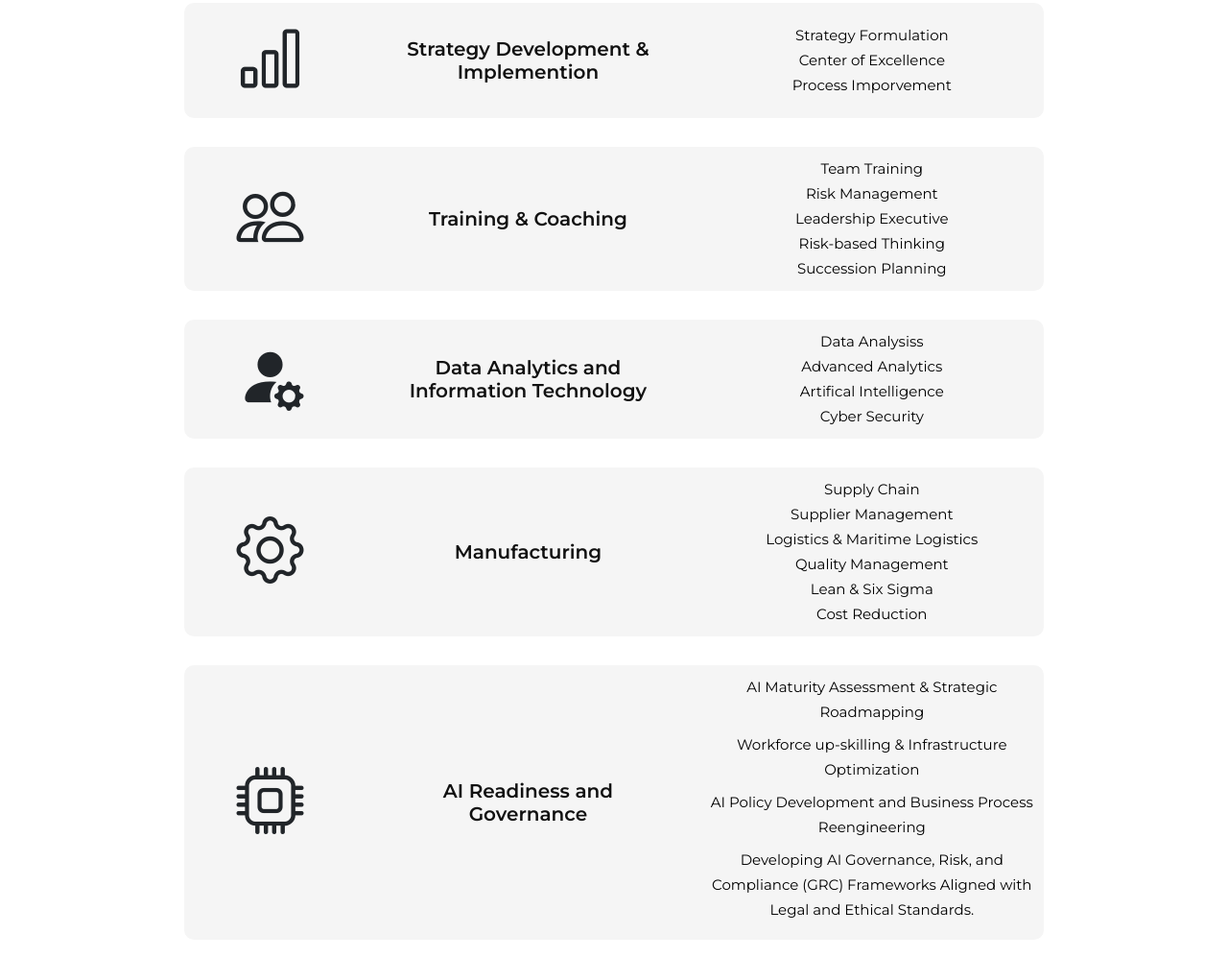
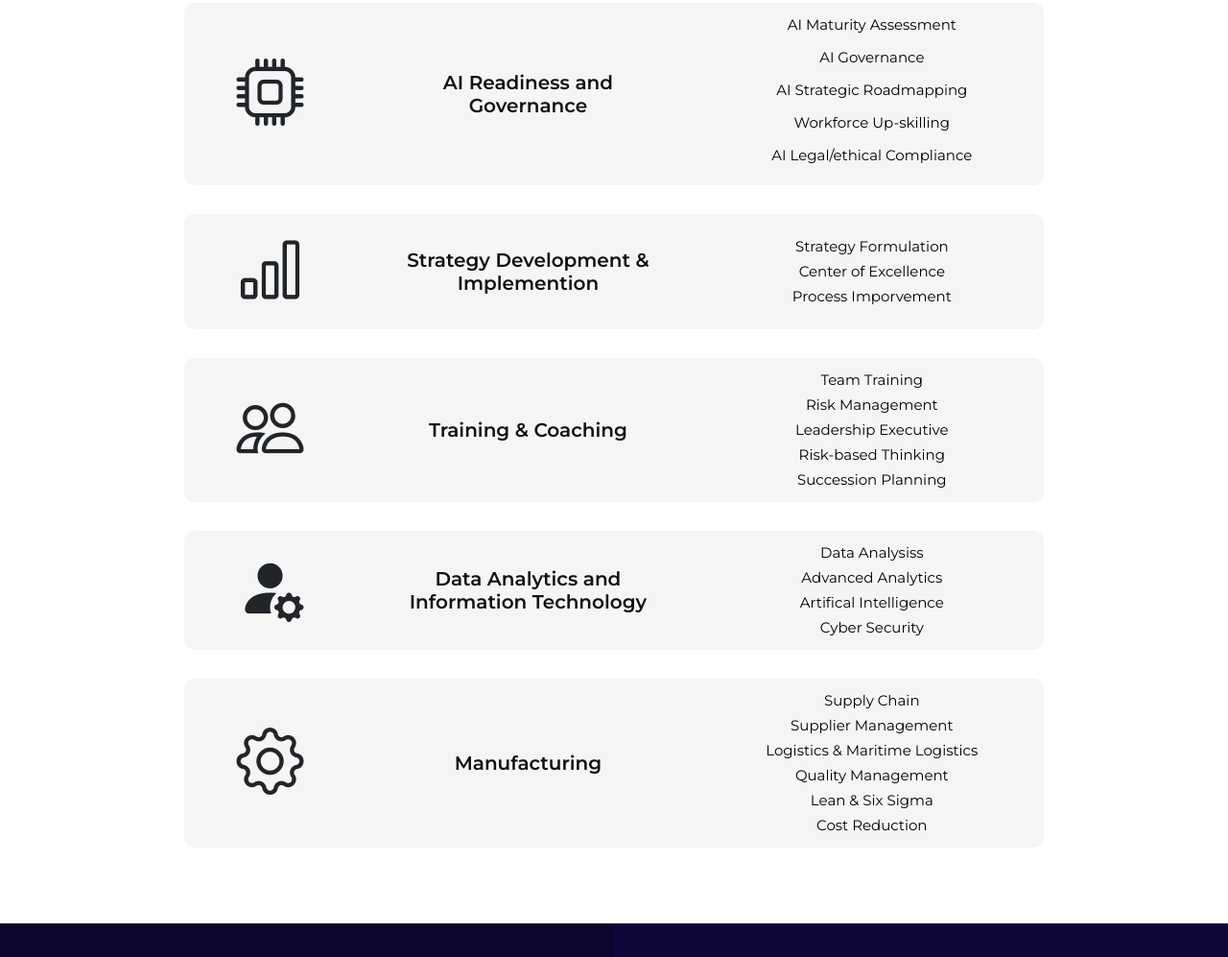
Before and after one commit to testing-for-pages/staging-orgtune, a plain HTML site: page sectors.html in a window 1280 px wide. Shown: the part 1041-2038 px from the top of the page at 96% size. Drawn offline with nearby package versions, Linux system fonts and the light colour scheme.

Commit message:
Update sectors.html

```diff
--- a/sectors.html
+++ b/sectors.html
@@ -123,6 +123,25 @@
       <div class="service_section">
         <div class="service_card">
           <div class="service_img">
+            <i class="bi bi-cpu"></i>
+          </div>
+          <div class="service_sub_heading">
+            <h5>AI Readiness and Governance</h3>
+          </div>
+          <div class="service_content">
+            <div class="">
+            <p class="mb-2">AI Maturity Assessment</p>
+              <p class="mb-2">AI Governance</p>
+              <p class="mb-2">AI Strategic Roadmapping</p>
+              <p class="mb-2">Workforce Up-skilling</p>
+              <p class="mb-2">AI Legal/ethical Compliance</p>
+            </div>
+          </div>
+        </div>
+      </div>
+      <div class="service_section">
+        <div class="service_card">
+          <div class="service_img">
             <i class="bi bi-bar-chart"></i>
           </div>
           <div class="service_sub_heading">
@@ -190,24 +209,6 @@
               <p>Quality Management</p>
               <p>Lean & Six Sigma</p>
               <p>Cost Reduction</p>
-            </div>
-          </div>
-        </div>
-      </div>
-      <div class="service_section">
-        <div class="service_card">
-          <div class="service_img">
-            <i class="bi bi-cpu"></i>
-          </div>
-          <div class="service_sub_heading">
-            <h5>AI Readiness and Governance</h3>
-          </div>
-          <div class="service_content">
-            <div class="">
-              <p class="mb-2">AI Maturity Assessment & Strategic Roadmapping</p>
-              <p class="mb-2">Workforce up-skilling & Infrastructure Optimization</p>
-              <p class="mb-2">AI Policy Development and Business Process Reengineering</p>
-              <p class="mb-2">Developing AI Governance, Risk, and Compliance (GRC) Frameworks Aligned with Legal and Ethical Standards.</p>
             </div>
           </div>
         </div>
```
